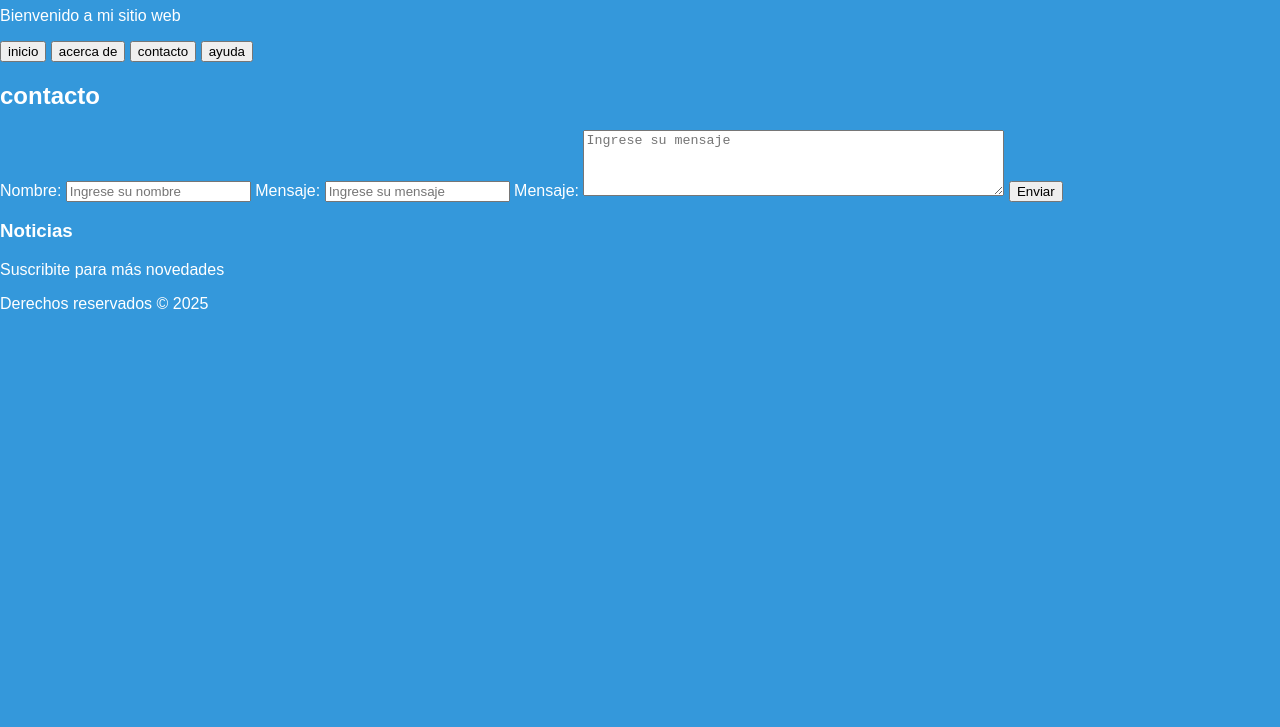
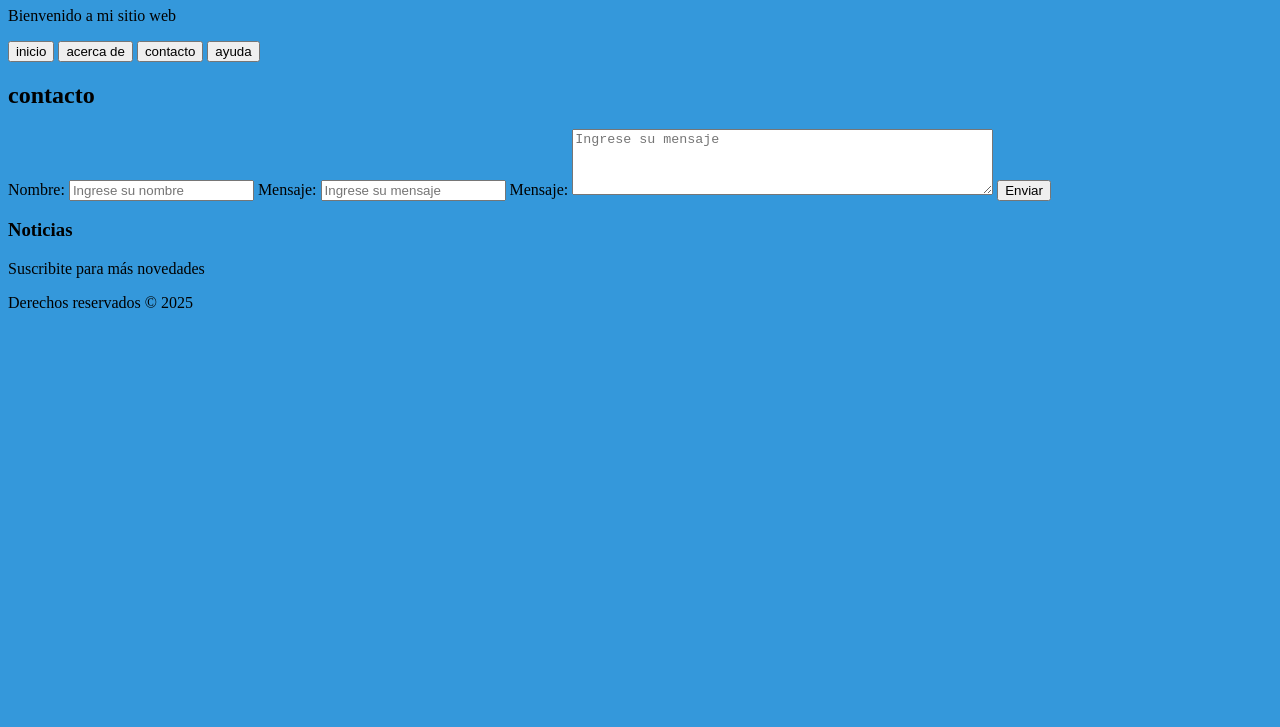
Before and after one commit to AgusTV0318/CM-73330, a plain HTML site: page clase4/index.html in a window 1280 px wide. Shown: the part 73-800 px from the top of the page. Drawn offline with nearby package versions, Linux system fonts and the light colour scheme; files that its build step writes are made by us from their sources.

Commit message:
archivos

```diff
--- a/clase7/style.scss
+++ b/clase7/style.scss
@@ -1,9 +1,7 @@
+
 $primary-color: #3498db;
 
 
 body {
-  font-family: Arial, sans-serif;
   background-color: $primary-color;
-  color: #ffffff;
-  margin: 0;
 }
```
Also changed, not shown: tareapractica2/style.css (deleted).
